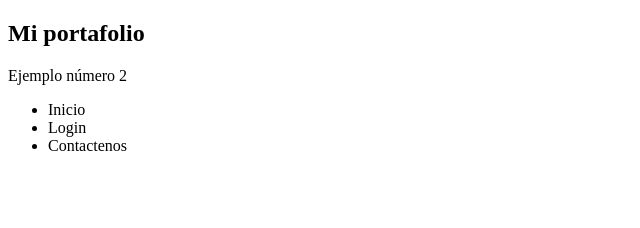
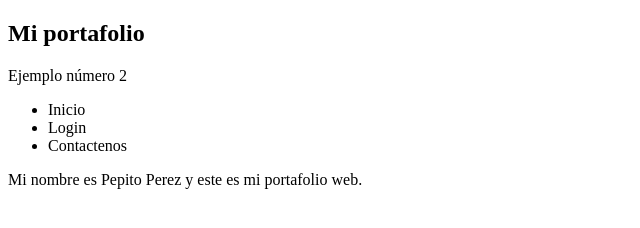
Before and after one commit to Ketz99/Ejemplo_Portafolio, a plain HTML site: page index.html in a window 1280 px wide. Shown: the whole page, without its empty margins (0-640 px from the left). Drawn offline with Linux system fonts and the light colour scheme; no server answers.

Commit message:
Segunda Rama

```diff
--- a/index.html
+++ b/index.html
@@ -13,6 +13,7 @@
         <li>Login</li>
         <li>Contactenos</li>
     </ul>
+    <p>Mi nombre es Pepito Perez y este es mi portafolio web.</p>
     <script src="js/script.js"></script>
 </body>
 </html>
```
